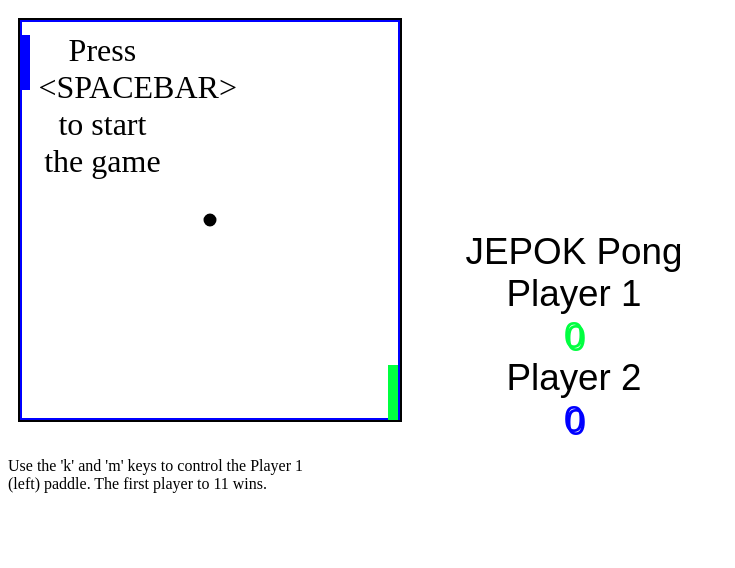
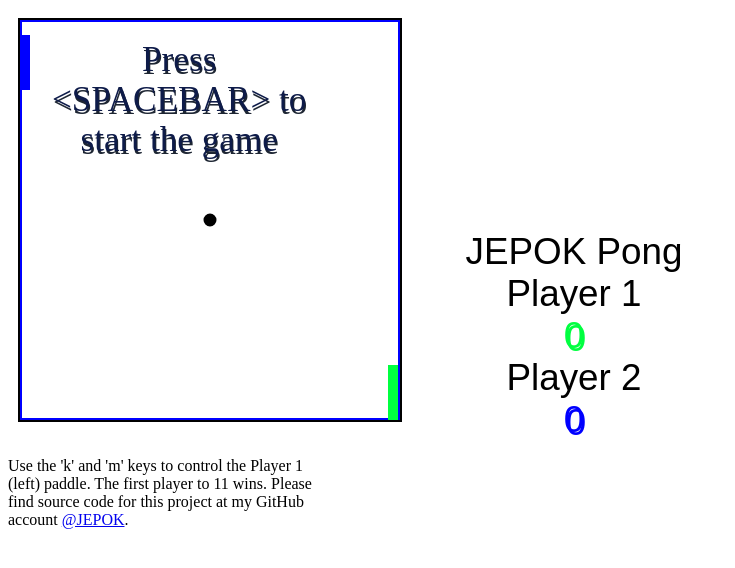
Before and after one commit to jepok/JEPOK-pong, a plain HTML site: page public/index.html in a window 1280 px wide. Shown: the whole page, without its empty margins (0-735 px from the left). Drawn offline with Linux system fonts and the light colour scheme.

Commit message:
fixed start screen to display better..css

```diff
--- a/public/css/styles.css
+++ b/public/css/styles.css
@@ -34,10 +34,14 @@
 
 .startScreen {
   /*display: none;*/
-  width: 10%;
+  background-color: white;
+  color: #0e1b49;
+  text-shadow: 1px 3px #1e2633;
+  width: 20%;
   text-align: center;
-  font-size: 2em;
+  font-size: 2.2em;
   position: absolute;
-  top: 4%;
-  left: 3%;
+  top: 5%;
+  left: 4%;
+  z-index: 100;
 }
--- a/public/index.html
+++ b/public/index.html
@@ -1,7 +1,7 @@
 <!DOCTYPE html>
 <html>
 <head>
-  <link rel="stylesheet" type="text/css" href="/css/styles.css" />
+  <link rel="stylesheet" type="text/css" href="./css/styles.css" />
   <title>JEPOK Pong</title>
 </head>
 <body>
@@ -23,7 +23,8 @@
   <div class="summary">
     <p>
       Use the &apos;k&apos; and &apos;m&apos; keys to control the Player 1 (left)
-      paddle.  The first player to 11 wins.
+      paddle.  The first player to 11 wins. Please find source code for this project
+      at my GitHub account <a href="https://github.com/jepok/bloc-pong">@JEPOK</a>.
     </p>
   </div>
   <div id="startScreen" class="startScreen">
--- a/public/js/main.js
+++ b/public/js/main.js
@@ -225,10 +225,10 @@ function Ball(xpos,ypos,bsize){
 
       }
       this.checkScore = function() {
-        if(player1_score === 3) {
+        if(player1_score === 11) {
           winnerIs = "Player 1";
           this.endgame();
-        } else if(player2_score === 3){
+        } else if(player2_score === 11){
           winnerIs = "Player 2";
           this.endgame();
         }
```
